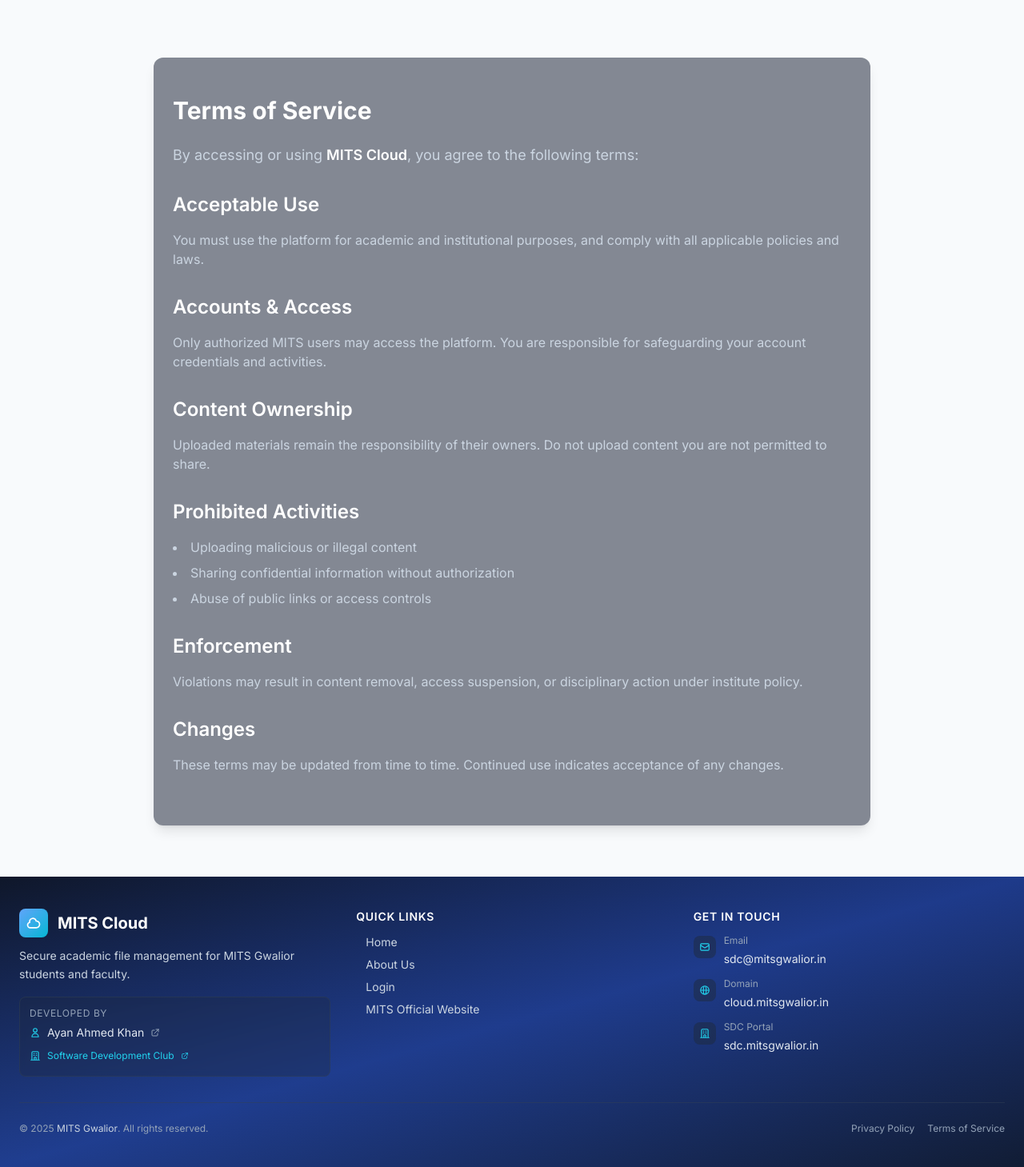
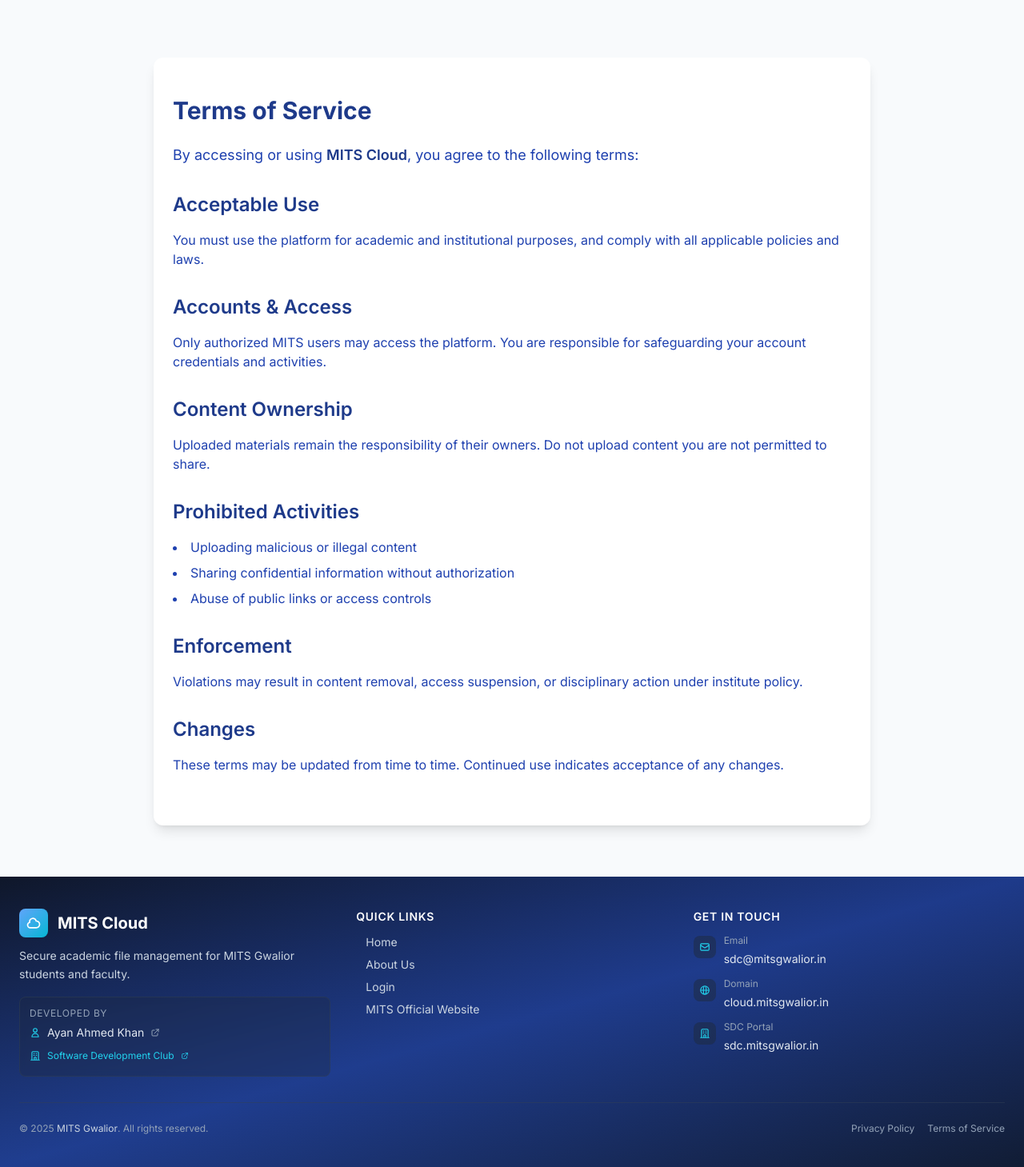
Before and after one commit to AyanAhmedKhan/MITS-Cloudy, a Django app: page /terms/ in a window 1280 px wide. Shown: the part 97-1556 px from the top of the page at 80% size. Run offline with Django 4.2, Linux system fonts and the light colour scheme; some libraries are stand-ins or nearby versions.

Commit message:
Update terms of service page with new styling and color scheme for improved readability. Change background to white, update text colors to blue, and enhance heading styles for better visual hierarchy.

```diff
--- a/templates/core/terms.html
+++ b/templates/core/terms.html
@@ -2,42 +2,42 @@
 {% block title %}Terms of Service • MITS Cloud{% endblock %}
 
 {% block content %}
-<div class="max-w-4xl mx-auto px-6 py-12 bg-slate-900/50 backdrop-blur-sm rounded-xl shadow-lg mt-10 prose prose-slate prose-a:text-cyan-400 prose-a:hover:text-cyan-300">
+<div class="max-w-4xl mx-auto px-6 py-12 bg-white rounded-xl shadow-lg mt-10 prose prose-blue prose-a:text-blue-600 prose-a:hover:text-blue-500">
 
-  <h1 class="text-3xl font-bold text-white mb-6">Terms of Service</h1>
-  <p class="text-slate-300 text-lg mb-6">
-    By accessing or using <span class="font-semibold text-white">MITS Cloud</span>, you agree to the following terms:
+  <h1 class="text-3xl font-bold text-blue-900 mb-6">Terms of Service</h1>
+  <p class="text-blue-800 text-lg mb-6">
+    By accessing or using <span class="font-semibold text-blue-900">MITS Cloud</span>, you agree to the following terms:
   </p>
 
-  <h2 class="text-2xl font-semibold text-white mt-8 mb-4">Acceptable Use</h2>
-  <p class="text-slate-300 mb-4">
+  <h2 class="text-2xl font-semibold text-blue-900 mt-8 mb-4">Acceptable Use</h2>
+  <p class="text-blue-800 mb-4">
     You must use the platform for academic and institutional purposes, and comply with all applicable policies and laws.
   </p>
 
-  <h2 class="text-2xl font-semibold text-white mt-8 mb-4">Accounts & Access</h2>
-  <p class="text-slate-300 mb-4">
+  <h2 class="text-2xl font-semibold text-blue-900 mt-8 mb-4">Accounts & Access</h2>
+  <p class="text-blue-800 mb-4">
     Only authorized MITS users may access the platform. You are responsible for safeguarding your account credentials and activities.
   </p>
 
-  <h2 class="text-2xl font-semibold text-white mt-8 mb-4">Content Ownership</h2>
-  <p class="text-slate-300 mb-4">
+  <h2 class="text-2xl font-semibold text-blue-900 mt-8 mb-4">Content Ownership</h2>
+  <p class="text-blue-800 mb-4">
     Uploaded materials remain the responsibility of their owners. Do not upload content you are not permitted to share.
   </p>
 
-  <h2 class="text-2xl font-semibold text-white mt-8 mb-4">Prohibited Activities</h2>
-  <ul class="list-disc list-inside text-slate-300 space-y-2 mb-4">
+  <h2 class="text-2xl font-semibold text-blue-900 mt-8 mb-4">Prohibited Activities</h2>
+  <ul class="list-disc list-inside text-blue-800 space-y-2 mb-4">
     <li>Uploading malicious or illegal content</li>
     <li>Sharing confidential information without authorization</li>
     <li>Abuse of public links or access controls</li>
   </ul>
 
-  <h2 class="text-2xl font-semibold text-white mt-8 mb-4">Enforcement</h2>
-  <p class="text-slate-300 mb-4">
+  <h2 class="text-2xl font-semibold text-blue-900 mt-8 mb-4">Enforcement</h2>
+  <p class="text-blue-800 mb-4">
     Violations may result in content removal, access suspension, or disciplinary action under institute policy.
   </p>
 
-  <h2 class="text-2xl font-semibold text-white mt-8 mb-4">Changes</h2>
-  <p class="text-slate-300 mb-4">
+  <h2 class="text-2xl font-semibold text-blue-900 mt-8 mb-4">Changes</h2>
+  <p class="text-blue-800 mb-4">
     These terms may be updated from time to time. Continued use indicates acceptance of any changes.
   </p>
 
```
